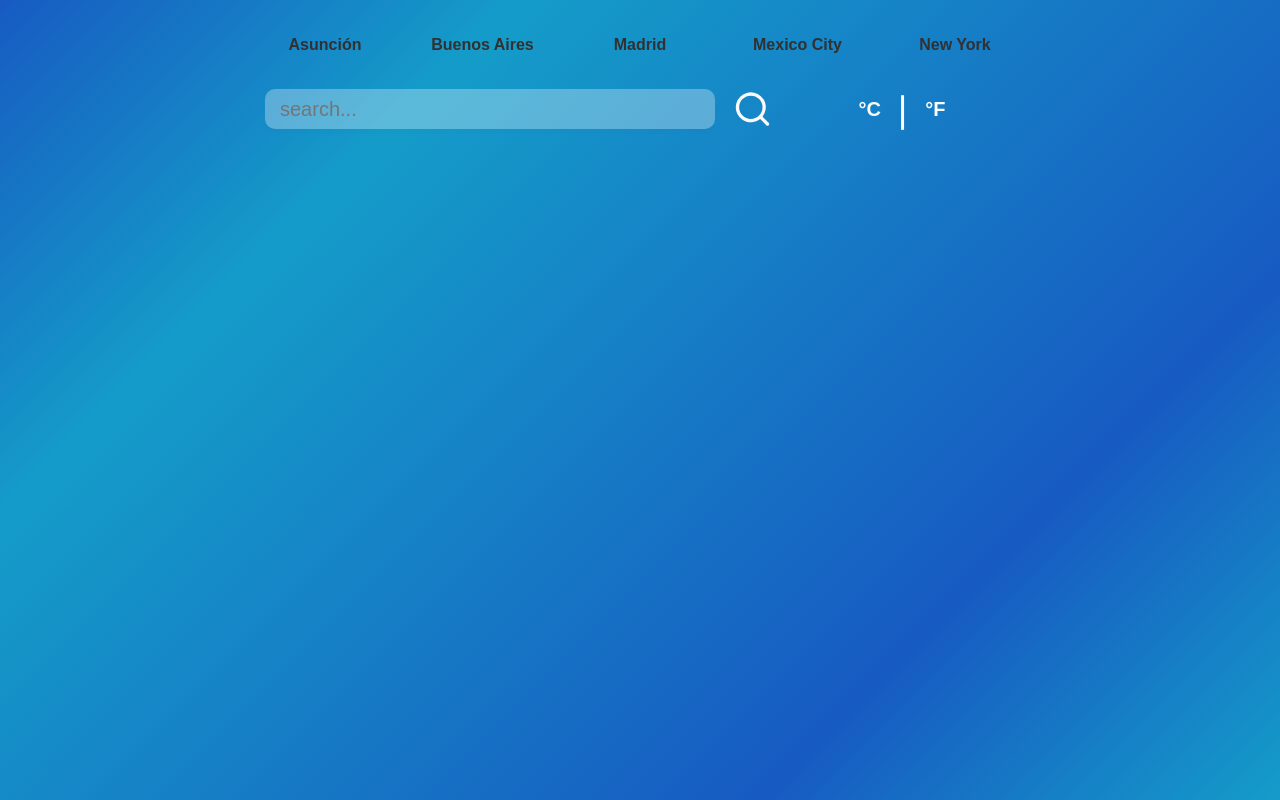
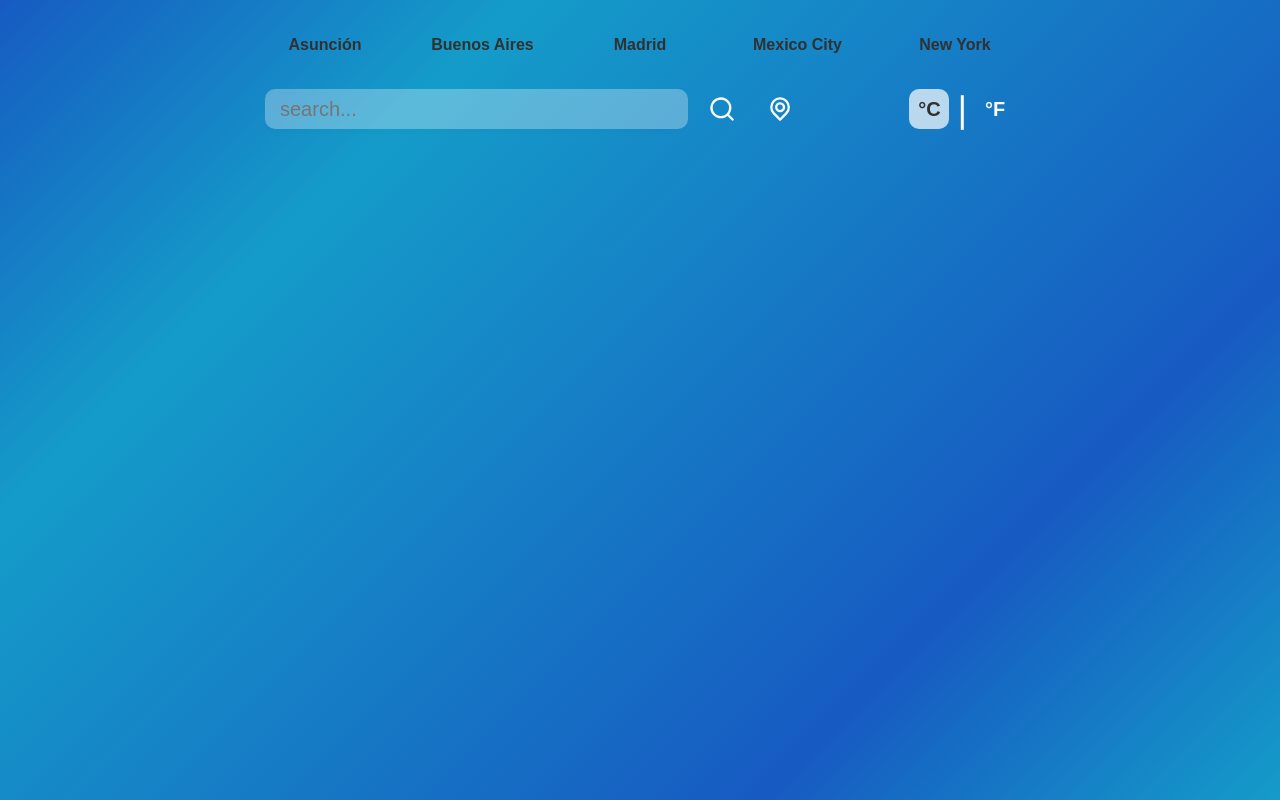
Before and after one commit to lZarzao/weather-app, a React (Create React App) app: page / in a window 1280 px wide. Built offline with nearby package versions, Linux system fonts and the light colour scheme; no server answers.

Commit message:
navbar and searchbar adjustment

```diff
--- a/src/App.js
+++ b/src/App.js
@@ -28,9 +28,8 @@ function App() {
   return (
     <div className="app">
       <main>
-        <NavBar />
-        <SearchBar />
-
+        <NavBar setQuery={setQuery} />
+        <SearchBar setQuery={setQuery} units={units} setUnits={setUnits}/>
         {weather && (
           <div>
             <Location weather={weather} />
--- a/src/components/Forecast.jsx
+++ b/src/components/Forecast.jsx
@@ -11,7 +11,7 @@ function Forecast( {title, items} ) {
         <hr />
         <div className="forecast-container">
             {items.map(item => (
-                <div className="forecast-box">
+                <div className="forecast-box" key={item.title}>
                     <p>{item.title}</p>
                     <img src={iconUrl(item.icon)} alt="weather img" />
                     <p>{`${item.temp.toFixed()}°`}</p>
--- a/src/components/nav-bar.jsx
+++ b/src/components/nav-bar.jsx
@@ -1,6 +1,14 @@
 import React from "react";
 
-function NavBar() {
+function NavBar({setQuery}) {
+
+    const alerta = (id, name) => {
+        setQuery(name)
+        let element = document.getElementById(id);
+        let belement = document.getElementsByClassName("selected")[0];
+        belement && belement.classList.remove("selected")
+        element.classList.add("selected")
+    }
 
     const cities = [
         {
@@ -28,7 +36,7 @@ function NavBar() {
     return (
     <div className="nav-bar">
         {cities.map((city) => (
-            <button key={city.id} className="cities-button">{city.name}</button>
+            <button key={city.id} id={city.id} className="cities-button" onClick={() => alerta(city.id, {q: city.name })}>{city.name}</button>
         ))}
     </div>
     )
--- a/src/components/search-bar.jsx
+++ b/src/components/search-bar.jsx
@@ -1,16 +1,28 @@
-import React from "react";
-import { UilSearch } from '@iconscout/react-unicons';
+import React, { useState } from "react";
+import { UilSearch, UilLocationPoint } from '@iconscout/react-unicons';
 
-function SearchBar() {
+function SearchBar({setQuery, units, setUnits}) {
+
+  const [city, setCity] = useState("")
+
+  const handleSearchClick = (id) => {
+    if (city !== "") setQuery({q: city})
+
+    let element = document.getElementById(id);
+    let belement = document.getElementsByClassName("selected")[0];
+    belement && belement.classList.remove("selected")
+    element.classList.add("selected")
+  }
 
     return (
     <div className="search-box">
-          <input type="text" className="search-bar" placeholder="search..."/>
-          <UilSearch size={30} className="search-icon" />
+          <input value={city} onChange={(e) => setCity(e.currentTarget.value)} type="text" className="search-bar" placeholder="search..."/>
+          <UilSearch id="search-icon" size={24} className="search-icon" onClick={() => handleSearchClick("search-icon")}/>
+          <UilLocationPoint size={24} className="search-icon" />
           <div className="weather-unit">
-            <button name="celcius">°C</button>
+            <button id="celcius" name="celcius" className="selected-unit">°C</button>
             <p>|</p>
-            <button name="farenheit">°F</button>
+            <button id="farenheit" name="farenheit">°F</button>
           </div>
     </div>
     )
--- a/src/index.css
+++ b/src/index.css
@@ -64,6 +64,7 @@ main {
   height: 40px;
   margin: 0 0 24px;
   display: flex;
+  justify-content: space-between;
 }
 
 .search-box .search-bar {
@@ -98,14 +99,24 @@ main {
 }
 
 .search-icon {
-  width: 10%;
   height: 100%;
+  width: 50px;
+  padding: 0px 10px;
+  margin-left: 10px;
+
+  cursor: pointer;
+
+  border-radius: 10px;
+}
+
+.search-icon:hover {
+  background-color: rgba(255, 255, 255, 0.3);
 }
 
 .weather-unit {
   display: flex;
   width: 30%;
-  justify-content: center;
+  justify-content: flex-end;
 }
 
 .weather-unit button {
@@ -243,3 +254,15 @@ hr {
   max-width: 60px;
   object-fit: cover;
 }
+
+.selected {
+  background-color: rgba(255, 255, 255, 0.7);
+  transition: 0.4s ease;
+  color: var(--main-search-text)
+}
+
+.weather-unit button.selected-unit{
+  background-color: rgba(255, 255, 255, 0.7);
+  transition: 0.4s ease;
+  color: var(--main-search-text)
+}
```
